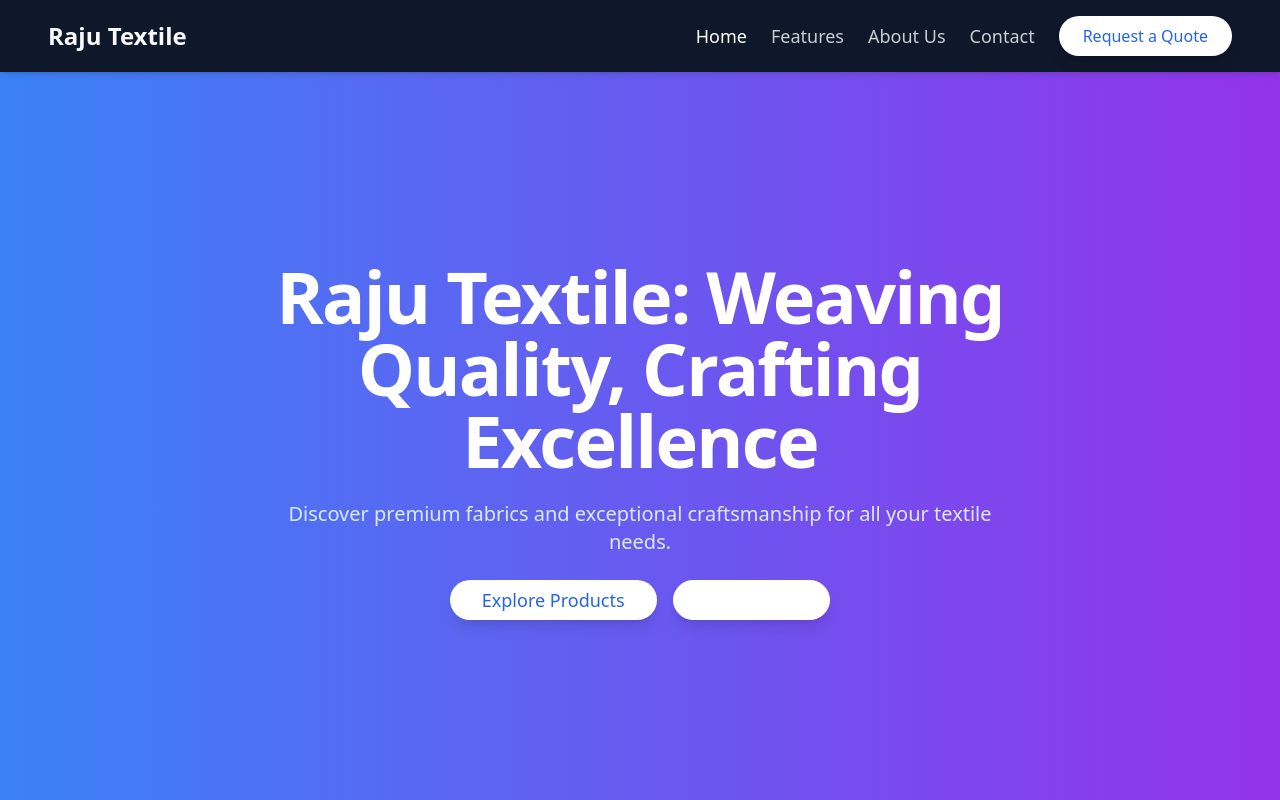
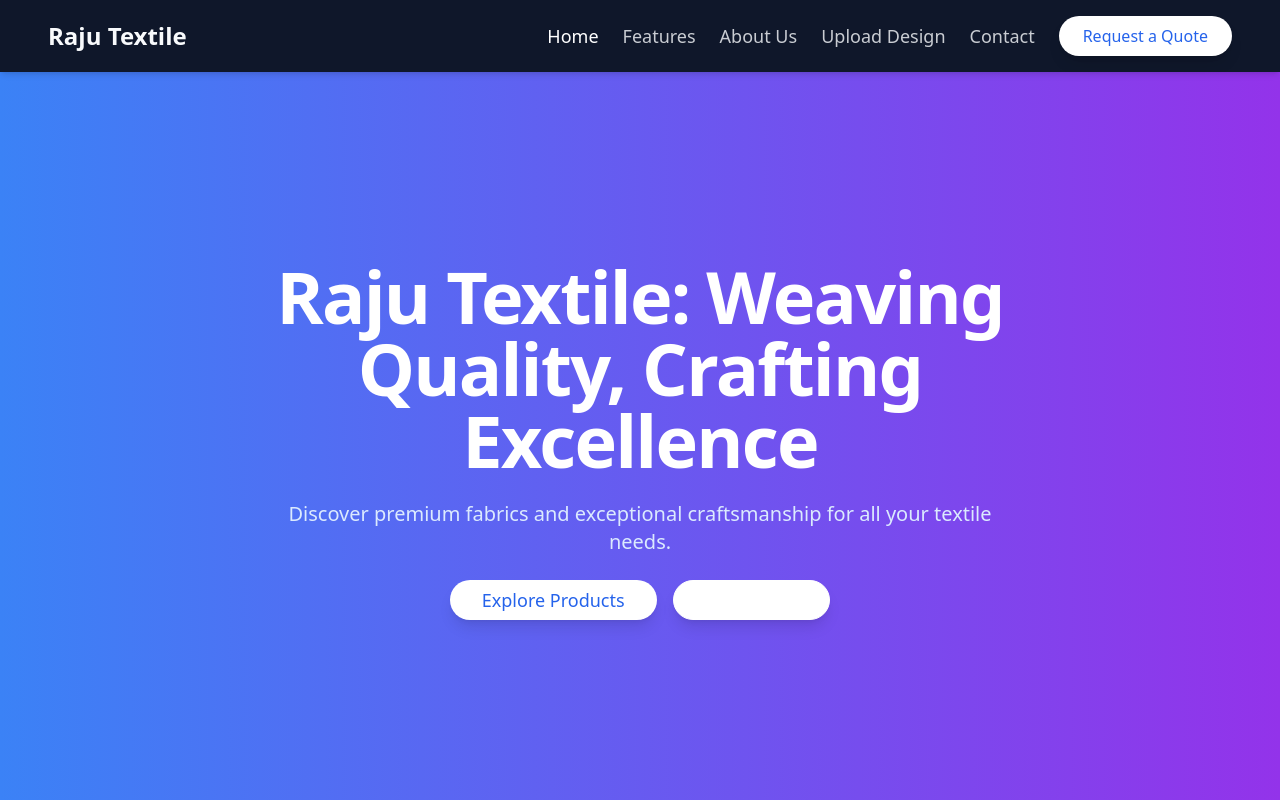
Before and after one commit to supri129/raju-textile, a React (Vite) app: page / in a window 1280 px wide. Shown: the top 800 px of the page. Built offline with nearby package versions, Linux system fonts and the light colour scheme.

Commit message:
[dyad] Added 'Upload Design' link to navigation - wrote 2 file(s)

```diff
--- a/src/components/Header.tsx
+++ b/src/components/Header.tsx
@@ -38,7 +38,7 @@ const Header = () => {
             to="/"
             className={({ isActive }) =>
               `text-lg font-medium transition-colors hover:text-white ${
-                isActive && location.hash === "" ? "text-white" : "text-primary-foreground/80"
+                isActive && location.hash === "" && location.pathname === "/" ? "text-white" : "text-primary-foreground/80"
               }`
             }
           >
@@ -56,6 +56,16 @@ const Header = () => {
           >
             About Us
           </button>
+          <NavLink
+            to="/upload-design"
+            className={({ isActive }) =>
+              `text-lg font-medium transition-colors hover:text-white ${
+                isActive ? "text-white" : "text-primary-foreground/80"
+              }`
+            }
+          >
+            Upload Design
+          </NavLink>
           <button
             onClick={() => handleScrollToSection("contact")}
             className="text-lg font-medium text-primary-foreground/80 transition-colors hover:text-white"
--- a/src/components/MobileNav.tsx
+++ b/src/components/MobileNav.tsx
@@ -47,7 +47,7 @@ const MobileNav = () => {
             to="/"
             className={({ isActive }) =>
               `text-lg font-medium transition-colors hover:text-white ${
-                isActive && location.hash === "" ? "text-white" : "text-primary-foreground/80"
+                isActive && location.hash === "" && location.pathname === "/" ? "text-white" : "text-primary-foreground/80"
               }`
             }
             onClick={() => setIsOpen(false)} // Close sheet for home link
@@ -66,6 +66,17 @@ const MobileNav = () => {
           >
             About Us
           </button>
+          <NavLink
+            to="/upload-design"
+            className={({ isActive }) =>
+              `text-lg font-medium transition-colors hover:text-white text-left ${
+                isActive ? "text-white" : "text-primary-foreground/80"
+              }`
+            }
+            onClick={() => setIsOpen(false)} // Close sheet for upload design link
+          >
+            Upload Design
+          </NavLink>
           <button
             onClick={() => handleScrollToSection("contact")}
             className="text-lg font-medium text-primary-foreground/80 transition-colors hover:text-white text-left"
```
